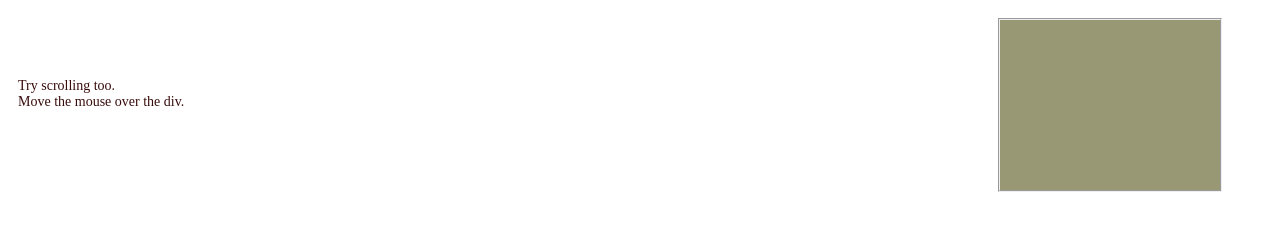
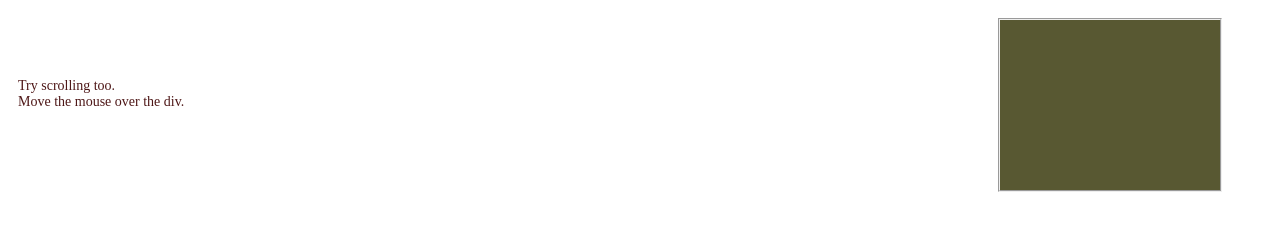
Before and after one commit to linmilan/Tiny-Beautiful-Things, a plain HTML site: page mousemove events/mousemove.html in a window 1280 px wide. Drawn offline with nearby package versions, Linux system fonts and the light colour scheme.

Commit message:
color change

```diff
--- a/mousemove events/mousemove.html
+++ b/mousemove events/mousemove.html
@@ -6,12 +6,12 @@
         height:170px;
         margin:10px;
         margin-right:50px;
-        background:rgb(152, 152, 117);
+        background:rgb(88, 88, 50);
         border:2px groove;
         float:right; }
   p { margin:0;
       margin-left:10px;
-      color:rgb(57, 12, 12);
+      color:rgb(78, 23, 23);
       width:220px;
       height:120px;
       padding-top:70px;
```
